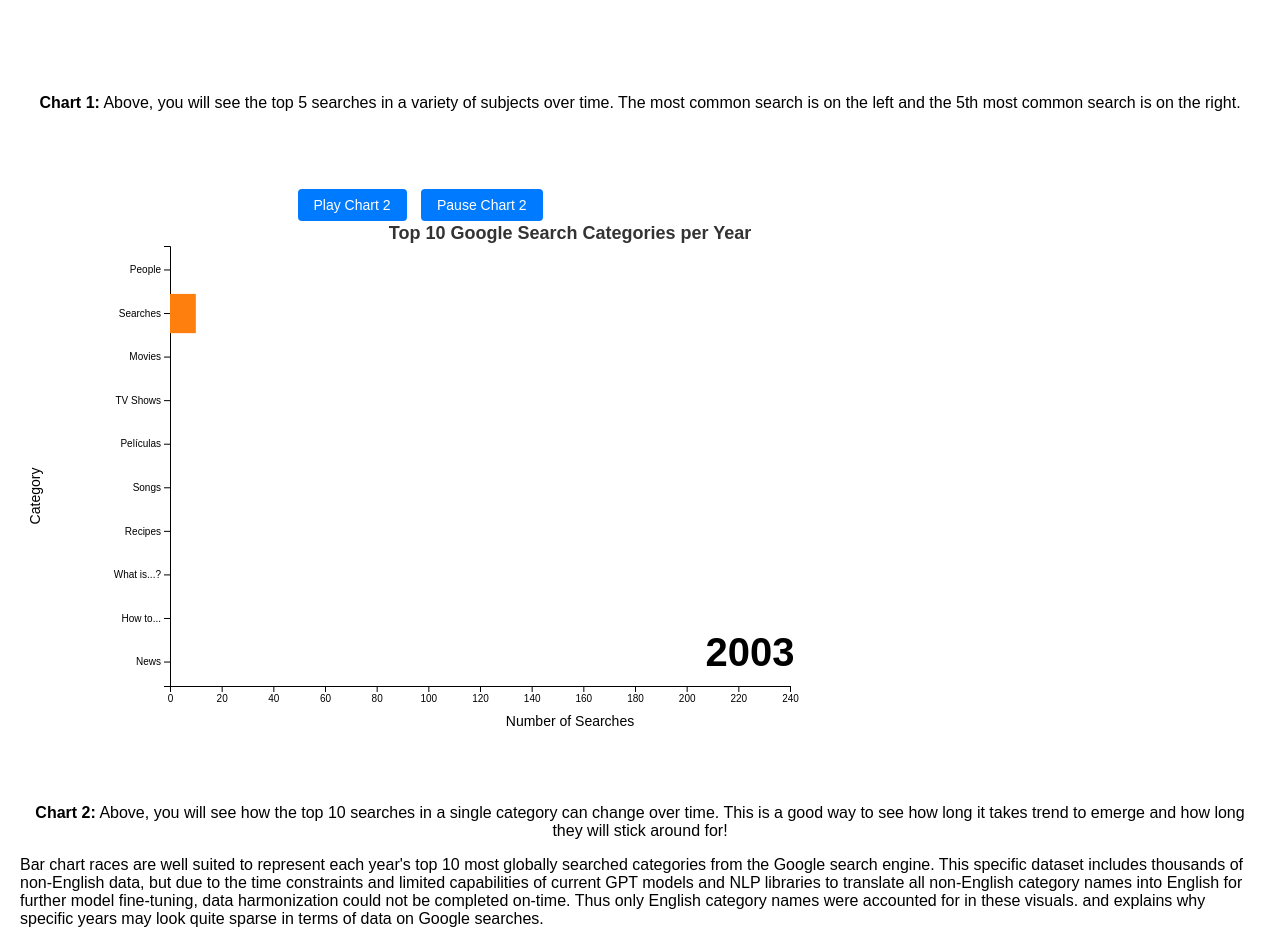
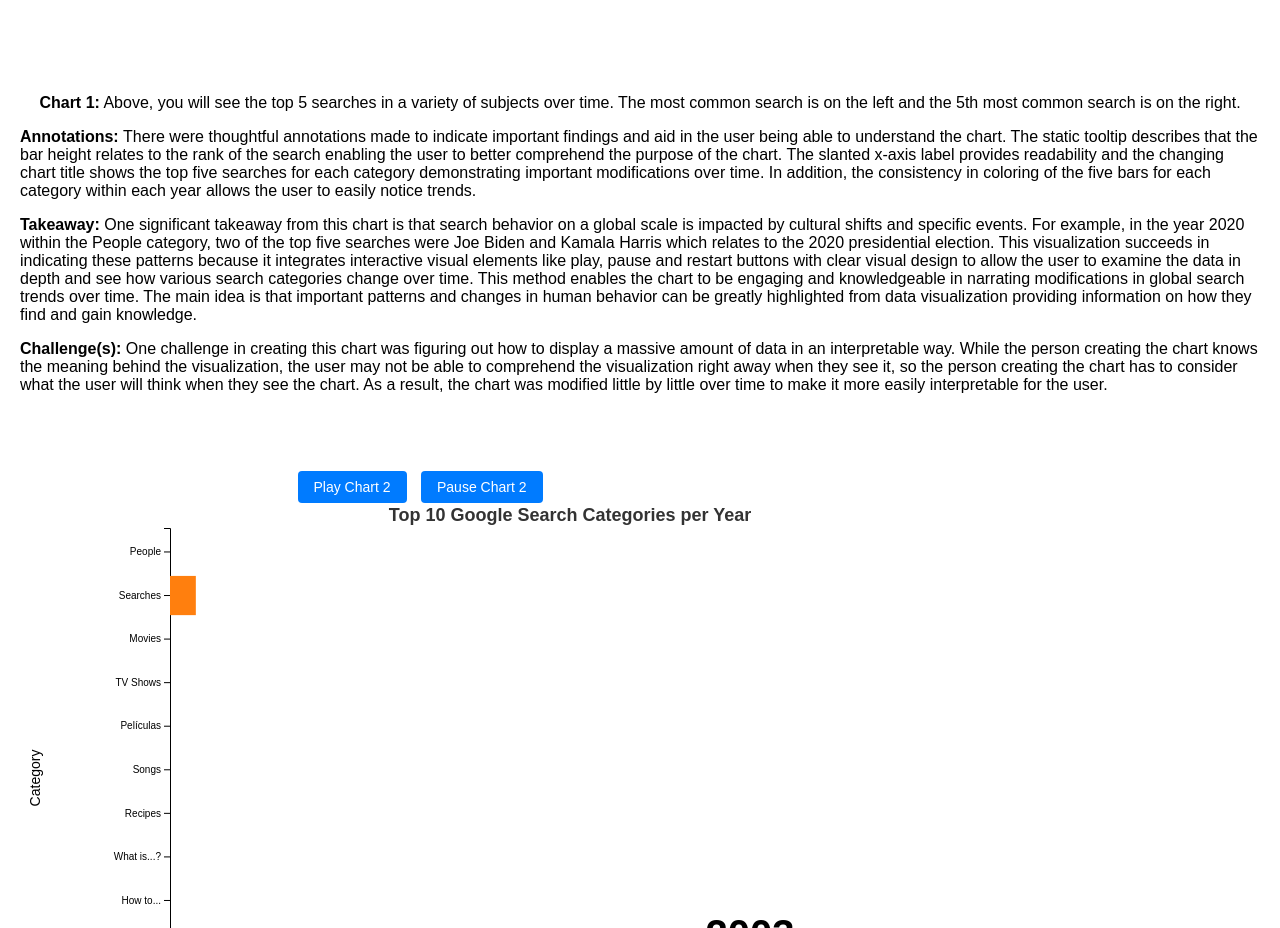
Before and after one commit to jshiah/dsc209r-datavisualization-finalproject, a website: page index.html in a window 1280 px wide. Shown: the part 880-1808 px from the top of the page. Drawn offline with nearby package versions, Linux system fonts and the light colour scheme; no server answers.

Commit message:
Added annotations,takeaways and challenges

```diff
--- a/index.html
+++ b/index.html
@@ -67,6 +67,45 @@
     </div>
     <p><strong>Chart 1:</strong> Above, you will see the top 5 searches in a variety of subjects over time.
         The most common search is on the left and the 5th most common search is on the right.
+    </p>
+
+    <p style="text-align: left;">
+        <strong>Annotations: </strong> There were thoughtful annotations made to indicate important
+        findings and aid in the user being able to understand the chart.
+        The static tooltip describes that the bar height relates to the
+        rank of the search enabling the user to better comprehend the purpose of the chart.
+        The slanted x-axis label provides readability and the changing chart title shows the
+        top five searches for each category demonstrating important modifications over time. In addition,
+        the consistency in coloring of the five bars for each category within each year allows the user to
+        easily notice trends.
+
+    </p>
+
+    <p style="text-align: left;">
+        <strong>Takeaway: </strong> One significant takeaway from this
+        chart is that search behavior on a global scale is impacted by
+        cultural shifts and specific events. For example, in the year
+        2020 within the People category, two of the top five searches
+        were Joe Biden and Kamala Harris which relates to the 2020
+        presidential election. This visualization succeeds in indicating
+        these patterns because it integrates interactive visual elements
+        like play, pause and restart buttons with clear visual design to
+        allow the user to examine the data in depth and see how various
+        search categories change over time. This method enables the chart
+        to be engaging and knowledgeable in narrating modifications in
+        global search trends over time. The main idea is that important patterns
+        and changes in human behavior can be greatly highlighted from data visualization
+        providing information on how they find and gain knowledge.
+    </p>
+
+    <p style="text-align: left;">
+        <strong>Challenge(s):</strong> One challenge in creating this chart was figuring
+        out how to display a massive amount of data in an interpretable
+        way. While the person creating the chart knows the meaning behind the visualization,
+        the user may not be able to comprehend the visualization right away when they see it, so
+        the person creating the chart has to consider what the user will think when they see the chart.
+        As a result, the chart was modified little by little over time to make it more easily interpretable
+        for the user.
     </p>
     <br>
     <br>
```
